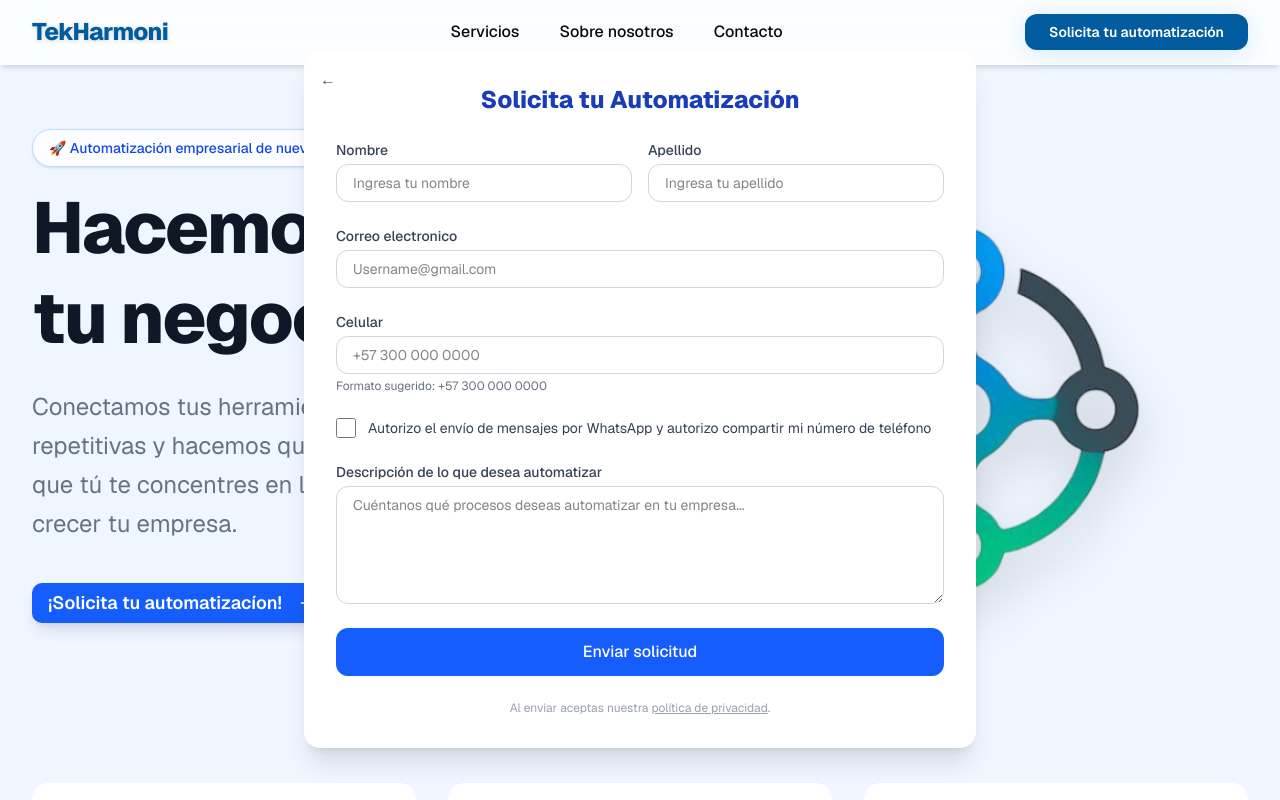
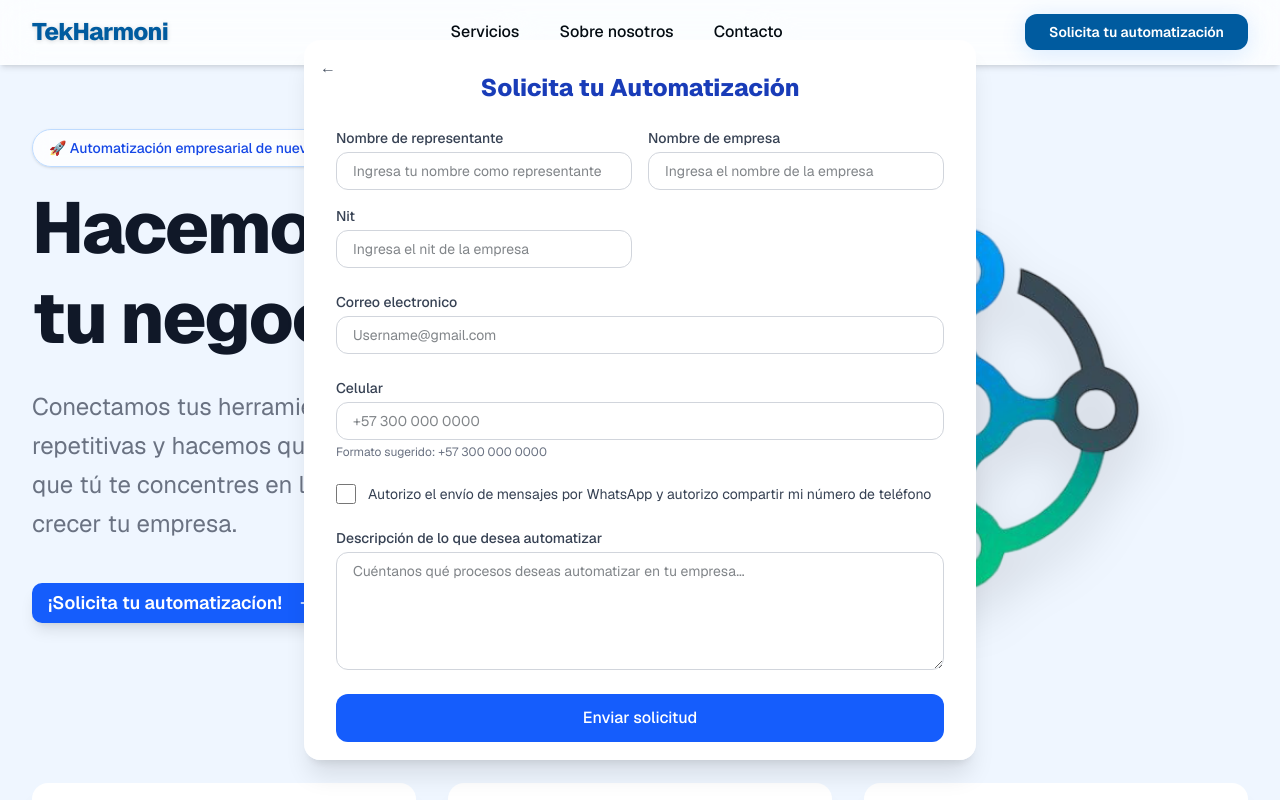
Before and after one commit to tekharmoni-creator/PAGE_COMPANY, a Next.js app: page / in a window 1280 px wide. Both pictures are taken after a click on the button "Solicita tu automatización". Shown: the top 800 px of the page. Built offline with nearby package versions, Linux system fonts and the light colour scheme.

Commit message:
Actualizacion y arreglos de errores by jordan ceo

```diff
--- a/components/header.tsx
+++ b/components/header.tsx
@@ -83,6 +83,7 @@ export function Header() {
                 <Button
                   className="w-full bg-primary text-white shadow-lg hover:bg-blue-700 transition-all duration-200 font-semibold px-6 py-2 rounded-lg focus:ring-2 focus:ring-blue-400 focus:ring-offset-2"
                   style={{ boxShadow: '0 4px 24px 0 rgba(0, 123, 255, 0.15)' }}
+                  onClick={()=>setOpen(true)}
                 >
                   Solicita tu automatización
                 </Button>
--- a/components/hero-section.tsx
+++ b/components/hero-section.tsx
@@ -1,6 +1,6 @@
 "use client"
-
-
+import Formulario from "@/components/ui/solicitar_automation"
+import { useState } from "react"
 import { Button } from "@/components/ui/button"
 import { ArrowRight, Workflow, Zap, Users } from "lucide-react"
 import { motion } from "framer-motion"
@@ -9,6 +9,8 @@ import { motion } from "framer-motion"
 // No se usa createContext ni features incompatibles con SSR.
 
 export function HeroSection() {
+
+  const [open,setOpen]=useState(false)
   return (
     <section
       className="relative overflow-hidden py-10 sm:py-16 bg-blue-50"
@@ -57,6 +59,7 @@ export function HeroSection() {
                 <Button
                   size="lg"
                   className="bg-blue-600 hover:bg-blue-700 text-white px-8 py-4 text-lg font-semibold shadow-lg focus:ring-2 focus:ring-blue-400 focus:ring-offset-2"
+                  onClick={()=>setOpen(true) }
                 >
                   ¡Solicita tu automatizacíon!
                   <ArrowRight className="ml-2 h-5 w-5" />
@@ -139,6 +142,7 @@ export function HeroSection() {
           </div>
         </section>
       </div>
+      <Formulario open={open} onClose={() => setOpen(false)} />
     </section>
   )
 }
--- a/components/ui/solicitar_automation.tsx
+++ b/components/ui/solicitar_automation.tsx
@@ -8,12 +8,13 @@ interface FormularioProps {
 
 export default function Formulario({ open, onClose }: FormularioProps) {
   const [formData, setFormData] = useState({
-    nombre: "",
-    apellido: "",
+    nombre_representante: "",
+    nombre_empresa: "",
     celular: "",
     whatsapp: false,
     descripcion: "",
     correo:"",
+    Nit:"",
   });
 
   const [isSubmitting, setIsSubmitting] = useState(false);
@@ -116,18 +117,18 @@ export default function Formulario({ open, onClose }: FormularioProps) {
           <div className="grid grid-cols-1 md:grid-cols-2 gap-4">
             <div>
               <label
-                htmlFor="nombre"
+                htmlFor="nombre_representante"
                 className="block text-sm font-medium text-gray-700 mb-1"
               >
-                Nombre
+                Nombre de representante
               </label>
               <input
-                id="nombre"
-                name="nombre"
+                id="nombre_representante"
+                name="nombre_representante"
                 type="text"
                 required
-                placeholder="Ingresa tu nombre"
-                value={formData.nombre}
+                placeholder="Ingresa tu nombre como representante"
+                value={formData.nombre_representante}
                 onChange={handleChange}
                 className="block w-full rounded-lg border border-gray-300 px-4 py-2 text-sm focus:outline-none focus:ring-2 focus:ring-blue-300"
               />
@@ -135,18 +136,36 @@ export default function Formulario({ open, onClose }: FormularioProps) {
 
             <div>
               <label
-                htmlFor="apellido"
+                htmlFor="nombre_empresa"
                 className="block text-sm font-medium text-gray-700 mb-1"
               >
-                Apellido
+                Nombre de empresa
               </label>
               <input
-                id="apellido"
-                name="apellido"
+                id="nombre_empresa"
+                name="nombre_empresa"
                 type="text"
                 required
-                placeholder="Ingresa tu apellido"
-                value={formData.apellido}
+                placeholder="Ingresa el nombre de la empresa"
+                value={formData.nombre_empresa}
+                onChange={handleChange}
+                className="block w-full rounded-lg border border-gray-300 px-4 py-2 text-sm focus:outline-none focus:ring-2 focus:ring-blue-300"
+              />
+            </div>
+
+            <div>
+              <label
+                htmlFor="Nit"
+                className="block text-sm font-medium text-gray-700 mb-1"
+              >
+                Nit
+              </label>
+              <input
+                id="Nit"
+                name="Nit"
+                type="text"
+                placeholder="Ingresa el nit de la empresa"
+                value={formData.Nit}
                 onChange={handleChange}
                 className="block w-full rounded-lg border border-gray-300 px-4 py-2 text-sm focus:outline-none focus:ring-2 focus:ring-blue-300"
               />
```
